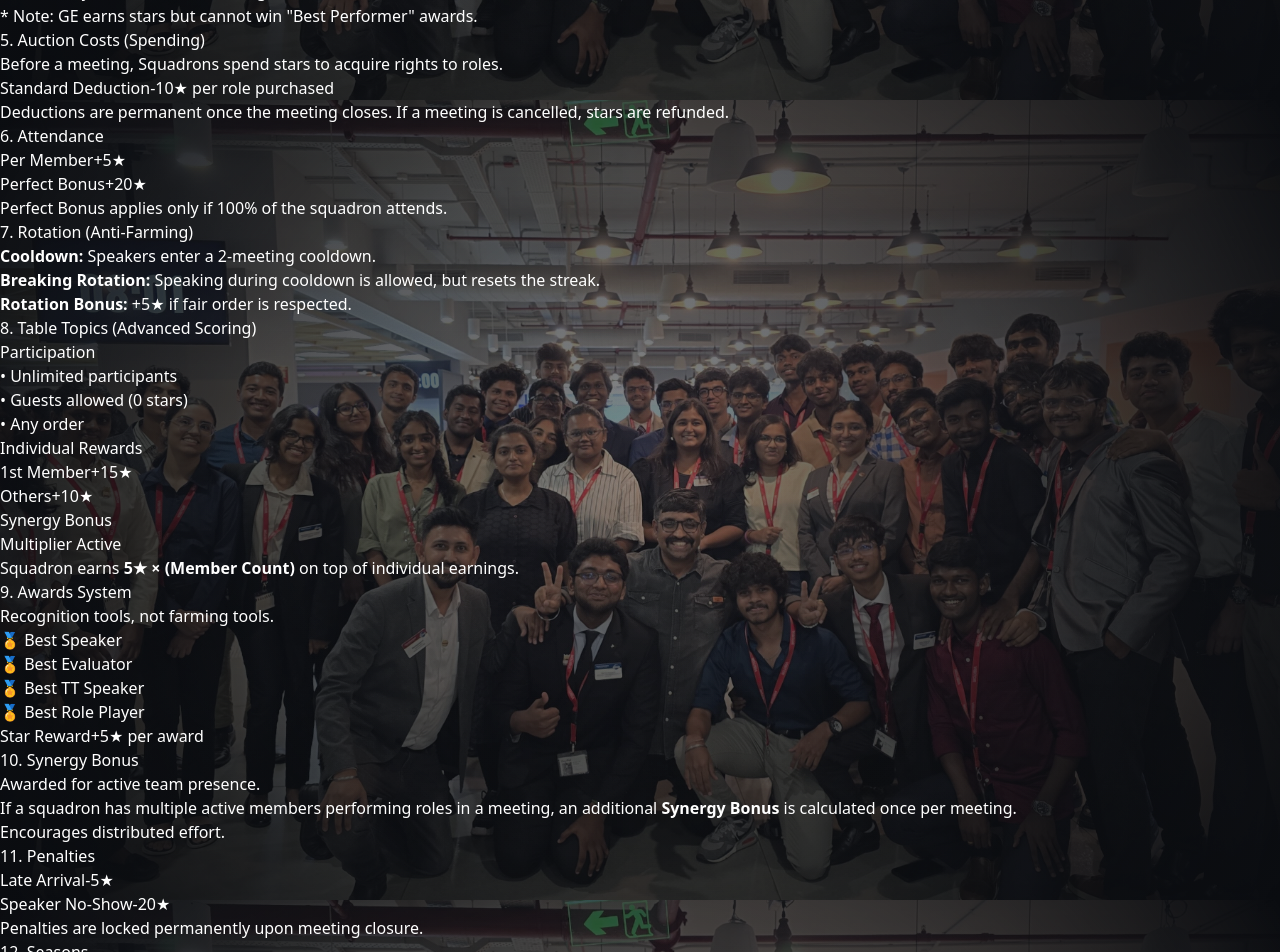
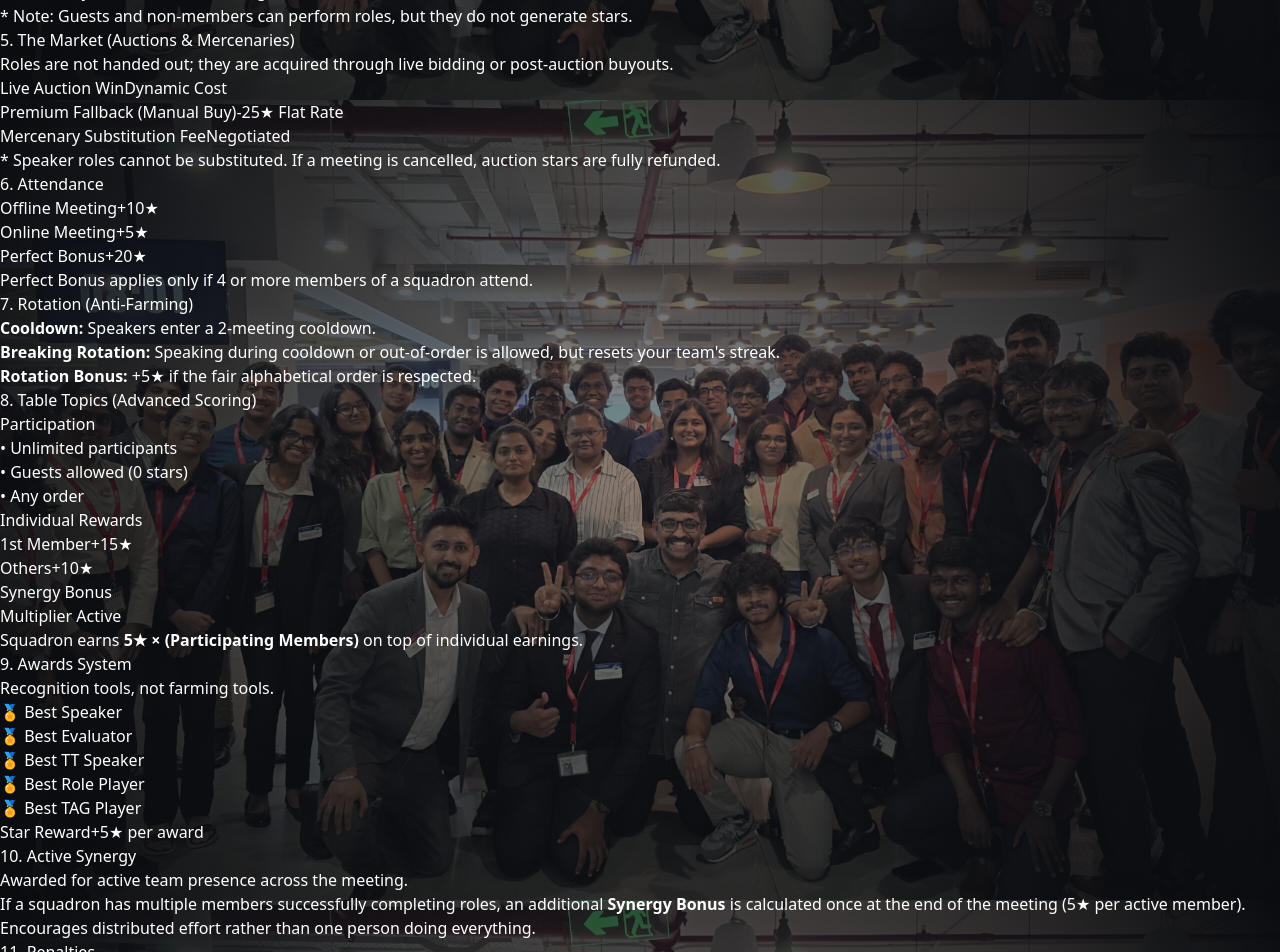
Before and after one commit to Vimalsibi-Ventures/project-star-league, a Next.js app: page /guide in a window 1280 px wide. Shown: the part 700-1652 px from the top of the page. Built offline with nearby package versions, Linux system fonts and the light colour scheme.

Commit message:
Minor modifications

```diff
--- a/app/api/auctions/acquire/route.js
+++ b/app/api/auctions/acquire/route.js
@@ -19,7 +19,7 @@ export async function POST(request) {
     if (item.winningSquadronId) return NextResponse.json({ error: 'Item already sold' }, { status: 400 });
 
     // 2. Financial Check (10 Star Flat Rate)
-    const FLAT_COST = 10;
+    const FLAT_COST = 25;
     const { rankedSquadrons } = await getLeaderboards(); // Added await
     const squadron = rankedSquadrons.find(s => s.id === squadronId);
 
--- a/app/guide/page.js
+++ b/app/guide/page.js
@@ -110,38 +110,54 @@ export default function GuidePage() {
                             </table>
                         </div>
                         <p className="text-xs text-gray-500 mt-2 ml-1">
-                            * Note: GE earns stars but cannot win "Best Performer" awards.
+                            * Note: Guests and non-members can perform roles, but they do not generate stars.
                         </p>
                     </section>
 
-                    {/* 5. Auction Costs */}
+                    {/* 5. The Market */}
                     <section className="bg-red-900/10 p-6 rounded-xl border border-red-500/20">
-                        <h2 className="text-xl font-bold text-red-400 uppercase mb-4">5. Auction Costs (Spending)</h2>
+                        <h2 className="text-xl font-bold text-red-400 uppercase mb-4">5. The Market (Auctions & Mercenaries)</h2>
                         <p className="text-sm text-gray-300 mb-4">
-                            Before a meeting, Squadrons spend stars to acquire rights to roles.
+                            Roles are not handed out; they are acquired through live bidding or post-auction buyouts.
                         </p>
-                        <div className="flex justify-between items-center bg-black/20 p-4 rounded-lg">
-                            <span className="text-white font-bold text-sm">Standard Deduction</span>
-                            <span className="font-mono text-red-400 font-bold">-10★ per role purchased</span>
+                        <div className="space-y-2">
+                            <div className="flex justify-between items-center bg-black/20 p-3 rounded-lg">
+                                <span className="text-white text-sm">Live Auction Win</span>
+                                <span className="font-mono text-red-400 font-bold">Dynamic Cost</span>
+                            </div>
+                            <div className="flex justify-between items-center bg-black/20 p-3 rounded-lg">
+                                <span className="text-white text-sm">Premium Fallback (Manual Buy)</span>
+                                <span className="font-mono text-red-400 font-bold">-25★ Flat Rate</span>
+                            </div>
+                            <div className="flex justify-between items-center bg-black/20 p-3 rounded-lg">
+                                <span className="text-white text-sm">Mercenary Substitution Fee</span>
+                                <span className="font-mono text-red-400 font-bold">Negotiated</span>
+                            </div>
                         </div>
-                        <p className="text-xs text-gray-500 mt-2">
-                            Deductions are permanent once the meeting closes. If a meeting is cancelled, stars are refunded.
+                        <p className="text-xs text-gray-500 mt-3">
+                            * Speaker roles cannot be substituted. If a meeting is cancelled, auction stars are fully refunded.
                         </p>
                     </section>
 
                     {/* 6. Attendance */}
                     <section className="grid grid-cols-1 sm:grid-cols-2 gap-6">
                         <div className="bg-white/5 p-6 rounded-xl border border-white/5">
-                            <h2 className="text-lg font-bold text-white uppercase mb-2">6. Attendance</h2>
-                            <div className="flex justify-between items-center mb-2">
-                                <span className="text-gray-400 text-sm">Per Member</span>
-                                <span className="text-[#fbbf24] font-bold font-mono">+5★</span>
+                            <h2 className="text-lg font-bold text-white uppercase mb-4">6. Attendance</h2>
+                            <div className="space-y-3">
+                                <div className="flex justify-between items-center">
+                                    <span className="text-gray-400 text-sm">Offline Meeting</span>
+                                    <span className="text-[#fbbf24] font-bold font-mono">+10★</span>
+                                </div>
+                                <div className="flex justify-between items-center">
+                                    <span className="text-gray-400 text-sm">Online Meeting</span>
+                                    <span className="text-[#fbbf24] font-bold font-mono">+5★</span>
+                                </div>
+                                <div className="flex justify-between items-center pt-3 border-t border-white/10">
+                                    <span className="text-green-400 font-bold text-sm">Perfect Bonus</span>
+                                    <span className="text-green-400 font-bold font-mono">+20★</span>
+                                </div>
                             </div>
-                            <div className="flex justify-between items-center pt-2 border-t border-white/10">
-                                <span className="text-green-400 font-bold text-sm">Perfect Bonus</span>
-                                <span className="text-green-400 font-bold font-mono">+20★</span>
-                            </div>
-                            <p className="text-xs text-gray-500 mt-2">Perfect Bonus applies only if 100% of the squadron attends.</p>
+                            <p className="text-xs text-gray-500 mt-3">Perfect Bonus applies only if 4 or more members of a squadron attend.</p>
                         </div>
 
                         {/* 7. Rotation */}
@@ -149,8 +165,8 @@ export default function GuidePage() {
                             <h2 className="text-lg font-bold text-white uppercase mb-2">7. Rotation (Anti-Farming)</h2>
                             <ul className="text-sm text-gray-300 space-y-2">
                                 <li><strong>Cooldown:</strong> Speakers enter a 2-meeting cooldown.</li>
-                                <li><strong>Breaking Rotation:</strong> Speaking during cooldown is allowed, but resets the streak.</li>
-                                <li><strong>Rotation Bonus:</strong> <span className="text-[#fbbf24] font-bold">+5★</span> if fair order is respected.</li>
+                                <li><strong>Breaking Rotation:</strong> Speaking during cooldown or out-of-order is allowed, but resets your team's streak.</li>
+                                <li><strong>Rotation Bonus:</strong> <span className="text-[#fbbf24] font-bold">+5★</span> if the fair alphabetical order is respected.</li>
                             </ul>
                         </div>
                     </section>
@@ -183,7 +199,7 @@ export default function GuidePage() {
                                 <h4 className="text-pink-400 font-bold uppercase text-xs tracking-widest mb-2">Synergy Bonus</h4>
                                 <p className="text-white font-bold text-sm mb-1">Multiplier Active</p>
                                 <p className="text-gray-400 text-xs">
-                                    Squadron earns <strong>5★ × (Member Count)</strong> on top of individual earnings.
+                                    Squadron earns <strong>5★ × (Participating Members)</strong> on top of individual earnings.
                                 </p>
                             </div>
                         </div>
@@ -199,6 +215,7 @@ export default function GuidePage() {
                                 <li>🏅 Best Evaluator</li>
                                 <li>🏅 Best TT Speaker</li>
                                 <li>🏅 Best Role Player</li>
+                                <li>🏅 Best TAG Player</li>
                             </ul>
                             <div className="bg-white/5 p-3 rounded text-sm flex justify-between">
                                 <span>Star Reward</span>
@@ -206,23 +223,27 @@ export default function GuidePage() {
                             </div>
                         </div>
                         <div>
-                            <h2 className="text-xl font-bold text-white uppercase mb-4">10. Synergy Bonus</h2>
+                            <h2 className="text-xl font-bold text-white uppercase mb-4">10. Active Synergy</h2>
                             <p className="text-sm text-gray-400 mb-3">
-                                Awarded for active team presence.
+                                Awarded for active team presence across the meeting.
                             </p>
                             <p className="text-sm text-gray-300 mb-4">
-                                If a squadron has multiple active members performing roles in a meeting, an additional <strong>Synergy Bonus</strong> is calculated once per meeting.
+                                If a squadron has multiple members successfully completing roles, an additional <strong>Synergy Bonus</strong> is calculated once at the end of the meeting (5★ per active member).
                             </p>
-                            <p className="text-xs text-gray-500 italic">Encourages distributed effort.</p>
+                            <p className="text-xs text-gray-500 italic">Encourages distributed effort rather than one person doing everything.</p>
                         </div>
                     </section>
 
                     {/* 11. Penalties */}
                     <section className="bg-red-950/30 p-6 rounded-xl border border-red-500/30">
                         <h2 className="text-xl font-bold text-red-500 uppercase mb-4">11. Penalties</h2>
-                        <div className="grid grid-cols-1 sm:grid-cols-2 gap-4">
+                        <div className="grid grid-cols-1 md:grid-cols-3 gap-4">
                             <div className="bg-black/40 p-4 rounded flex justify-between items-center">
                                 <span className="text-white text-sm font-bold">Late Arrival</span>
+                                <span className="text-red-500 font-mono font-bold">-5★</span>
+                            </div>
+                            <div className="bg-black/40 p-4 rounded flex justify-between items-center">
+                                <span className="text-white text-sm font-bold">Role Lateness</span>
                                 <span className="text-red-500 font-mono font-bold">-5★</span>
                             </div>
                             <div className="bg-black/40 p-4 rounded flex justify-between items-center">
@@ -230,7 +251,7 @@ export default function GuidePage() {
                                 <span className="text-red-500 font-mono font-bold">-20★</span>
                             </div>
                         </div>
-                        <p className="text-xs text-red-400/60 mt-4">Penalties are locked permanently upon meeting closure.</p>
+                        <p className="text-xs text-red-400/60 mt-4">Penalties are locked permanently upon meeting closure. "Role Lateness" is an additional fine applied if you are marked late while holding a role.</p>
                     </section>
 
                     {/* 12, 13, 14. Lifecycle & Meta */}
@@ -238,7 +259,7 @@ export default function GuidePage() {
                         <div className="bg-white/5 p-6 rounded-xl">
                             <h3 className="text-[#fbbf24] font-bold uppercase text-xs tracking-widest mb-2">12. Seasons</h3>
                             <p className="text-xs text-gray-400 leading-relaxed">
-                                Seasons conclude periodically. Winners are archived in the <strong>Hall of Fame</strong>, and star counts reset to 100★ for the next season. History is preserved forever.
+                                A season lasts for exactly <strong>10 meetings</strong>. At the end, champions are archived in the Hall of Fame, new Captains are chosen, the Snake Draft rebuilds the teams, and star counts reset to 100★.
                             </p>
                         </div>
                         <div className="bg-white/5 p-6 rounded-xl">
```
